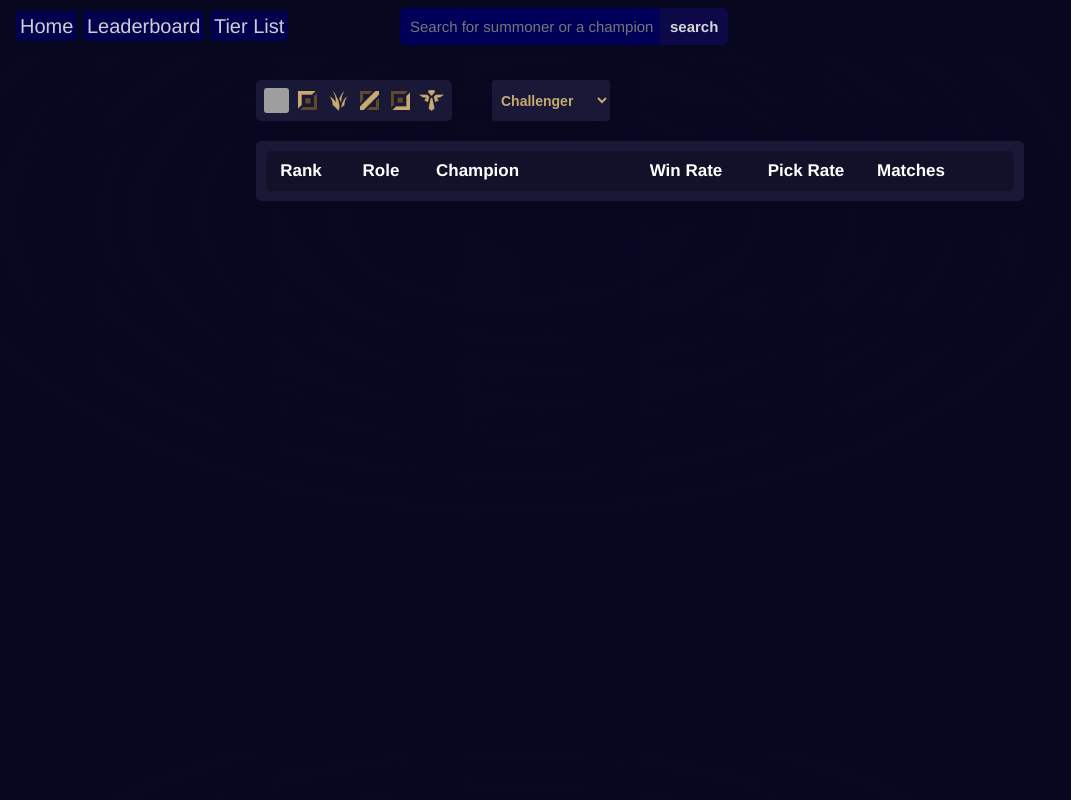
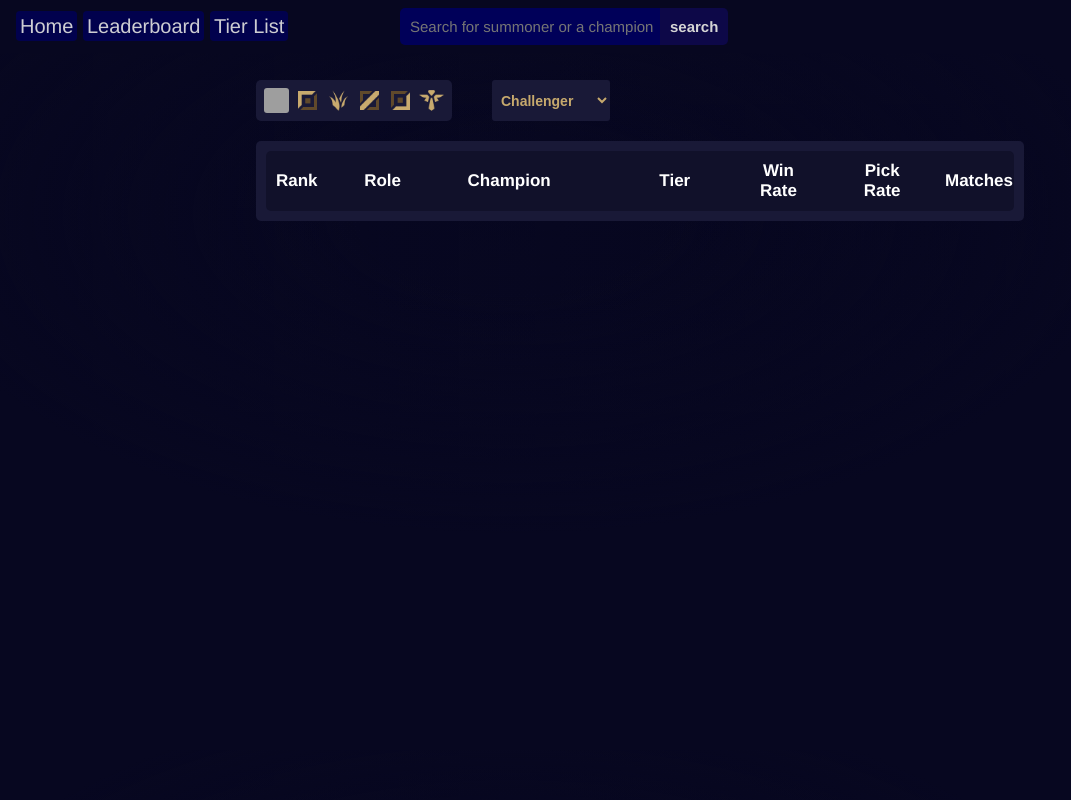
Before and after one commit to DominikFarlik/flask-lol, a Flask app: template templates/tierlist.html in a window 1280 px wide. Shown: the whole page, without its empty margins (0-1071 px from the left). Run offline with Flask 3, Linux system fonts and the light colour scheme; the template is opened without the code that fills it, so the values that code supplies are empty; parts of the project's set-up code (start-up, migrations or seed data) failed here and were passed over; grey boxes are pictures that could not be loaded.

Commit message:
First try of champion tiers

```diff
--- a/app.py
+++ b/app.py
@@ -118,7 +118,7 @@ def leaderboard():
             return redirect(url_for('leaderboard'))
 
     # local data from db
-    data = sort_by_value('leaguePoints', -1, "challengers")
+    data = sort_by_value('leaguePoints', "challengers", -1)
     return render_template('leaderboard.html', data=data)
 
 
@@ -143,7 +143,7 @@ def tierlist():
             sort_tier = request.form['tier']
 
     queue = "RANKED_SOLO_5x5"
-    tier = "CHALLENGER"
+    tier = "GRANDMASTER"
     division = "I"
     leaderboard_endpoint = f"/lol/league-exp/v4/entries/{queue}/{tier}/{division}"
     api_data, error_message = handle_api_call(leaderboard_endpoint, "server")
--- a/db_functions.py
+++ b/db_functions.py
@@ -235,7 +235,6 @@ def combine_tierlist_data_winrates():
         champion_winrates[champion_name] = {}
         # Iterate over roles
         for role in ['TOP', 'JUNGLE', 'MIDDLE', 'BOTTOM', 'UTILITY']:
-            print(champion_name, role)
             # Count total games played with the champion in the role
             total_games = tierlist_matches_collection.count_documents({
                 "$or": [{"player1.championName": champion_name, "teamPosition": role},
@@ -262,7 +261,7 @@ def combine_tierlist_data_winrates():
                                                      upsert=True)
 
 
-def add_pickrate():
+def add_pickrate_and_tier():
     matches = list(tierlist_matches_collection.aggregate([{"$group": {"_id": "$matchId", "count": {"$sum": 1}}}]))
     low_pickrate = tierlist_final_collection.count_documents({"matches": {"$lt": 6}})
 
@@ -270,6 +269,7 @@ def add_pickrate():
 
     for champion in tierlist_final_collection.find({}):
         champion['pickrate'] = round((champion['matches'] / match_count) * 100 * 5, 2)
+        champion['champion_tier'] = round((champion['pickrate']) * (champion['winrate'] * 2))
         tierlist_final_collection.update_one({'role': champion['role'], 'championName': champion['championName']},
                                              {'$set': champion})
 
@@ -277,9 +277,9 @@ def add_pickrate():
 def pick_role_and_sort(role, key, direction, tier):
     sorted_data = sort_by_value(key, "tierlist_final", direction)
     if role != 'ALL':
-        return [doc for doc in sorted_data if doc.get('role') == role]
+        return [doc for doc in sorted_data if doc.get('role') == role and doc.get('matches') > 5]
     else:
-        return sorted_data
+        return [doc for doc in sorted_data if doc.get('matches') > 5]
 
 
 def save_tierlist_data(data):
@@ -296,7 +296,7 @@ def save_tierlist_data(data):
     print("Calculating win rates")
     combine_tierlist_data_winrates()
     print("Calculating pick rates")
-    add_pickrate()
+    add_pickrate_and_tier()
 
 
 def save_leaderboard_data(new_players):
--- a/static/style.css
+++ b/static/style.css
@@ -597,7 +597,7 @@ body {
     align-items: center;
     justify-content: center;
     width: 30px;
-    margin-left: 30px;
+    margin-left: 40px;
 }
 
 .tierlist-column-champion {
@@ -607,7 +607,7 @@ body {
     font-weight: 700;
     gap: 7px;
     width: 170px;
-    margin-left: 30px;
+    margin-left: 60px;
 }
 
 .tierlist-column-winrate {
--- a/templates/tierlist.html
+++ b/templates/tierlist.html
@@ -48,6 +48,7 @@
             <div class="tierlist-column-rank"><button class="sort-button">Rank</button></div>
             <div class="tierlist-column-role"><button class="sort-button" type="submit" name="sort" value="role">Role</button></div>
             <div class="tierlist-column-champion"><button class="sort-button" type="submit" name="sort" value="championName">Champion</button></div>
+            <div class="tierlist-column-winrate"><button class="sort-button" type="submit" name="sort" value="champion_tier">Tier</button></div>
             <div class="tierlist-column-winrate"><button class="sort-button" type="submit" name="sort" value="winrate">Win Rate</button></div>
             <div class="tierlist-column-winrate"><button class="sort-button" type="submit" name="sort" value="pickrate">Pick Rate</button></div>
             <div class="tierlist-column-matches"><button class="sort-button" type="submit" name="sort" value="matches">Matches</button></div>
@@ -65,6 +66,7 @@
                     <img style="width: 30px; height: 30px; border-radius: 3px   " src="https://ddragon.leagueoflegends.com/cdn/14.8.1/img/champion/{{ row.championImg }}.png">
                     {{ row.championName }}
                 </div>
+                <div class="tierlist-column-winrate">{{ row.champion_tier }}</div>
                 <div class="tierlist-column-winrate">{{ row.winrate }}%</div>
                 <div class="tierlist-column-winrate">{{ row.pickrate }}%</div>
                 <div class="tierlist-column-matches">{{ row.matches }}</div>
```
